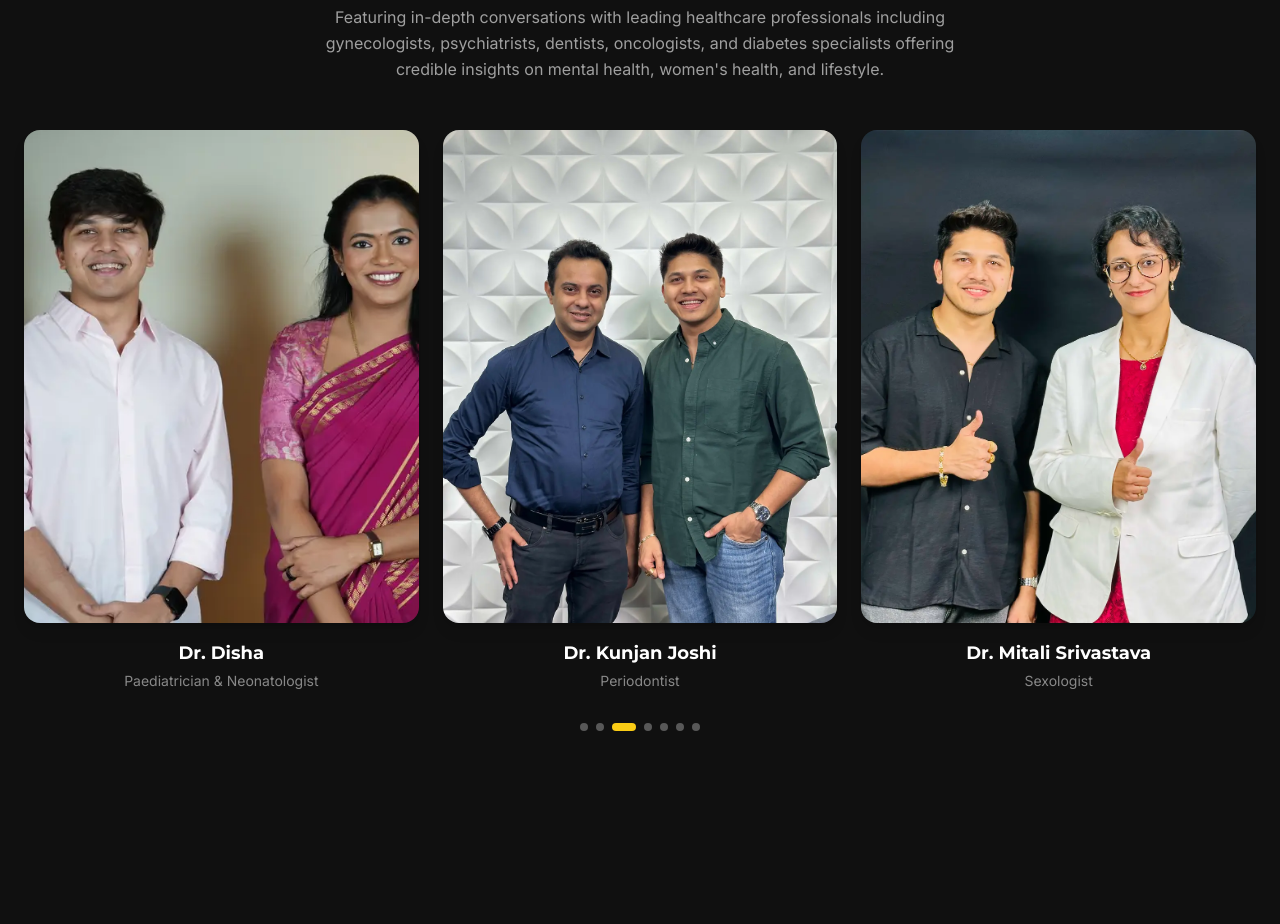
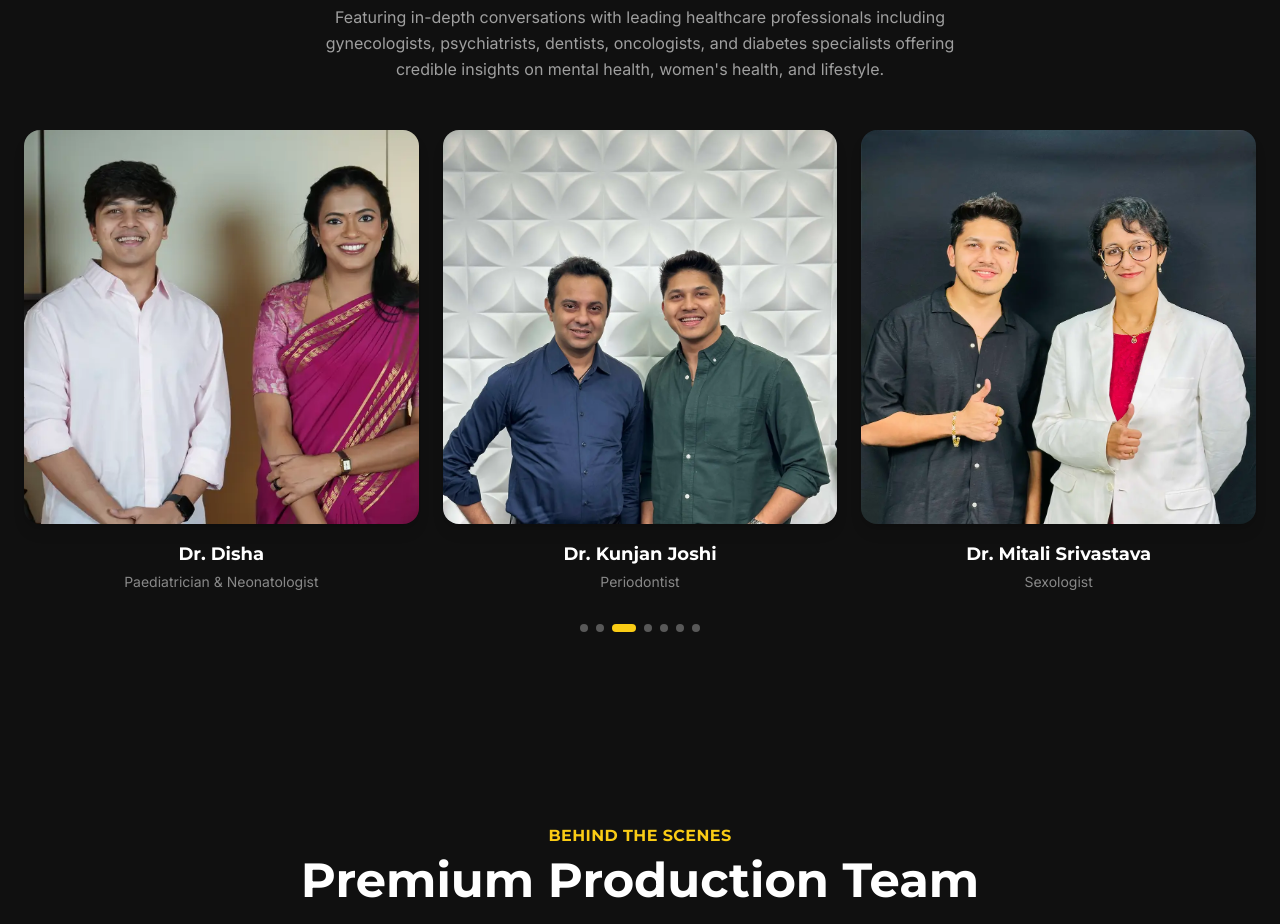
Before and after one commit to 18mca011-source/masum-gandhi-website, a Next.js app: page / in a window 1280 px wide. Shown: the part 3520-4444 px from the top of the page. Built offline with nearby package versions, Linux system fonts and the light colour scheme.

Commit message:
Use aspect-square everywhere to match 370x370 image dimensions

```diff
--- a/app/components/HealthcareGuests.tsx
+++ b/app/components/HealthcareGuests.tsx
@@ -90,12 +90,12 @@ export default function HealthcareGuests() {
                 key={`${doc.name}-${i}`}
                 className="group flex flex-col items-center cursor-pointer transition-all duration-300 hover:-translate-y-4"
               >
-                <div className="relative w-full max-w-[320px] md:max-w-none mx-auto aspect-square md:aspect-[4/5] rounded-2xl overflow-hidden ring-2 ring-transparent group-hover:ring-yellow-400 transition-all duration-300 shadow-lg group-hover:shadow-yellow-400/30 group-hover:shadow-2xl">
+                <div className="relative w-full max-w-[320px] md:max-w-none mx-auto aspect-square rounded-2xl overflow-hidden ring-2 ring-transparent group-hover:ring-yellow-400 transition-all duration-300 shadow-lg group-hover:shadow-yellow-400/30 group-hover:shadow-2xl">
                   <Image
                     src={doc.image}
                     alt={doc.name}
                     fill
-                    className="object-cover object-center"
+                    className="object-cover object-top"
                     sizes="(max-width: 768px) 320px, 33vw"
                   />
                 </div>
```
